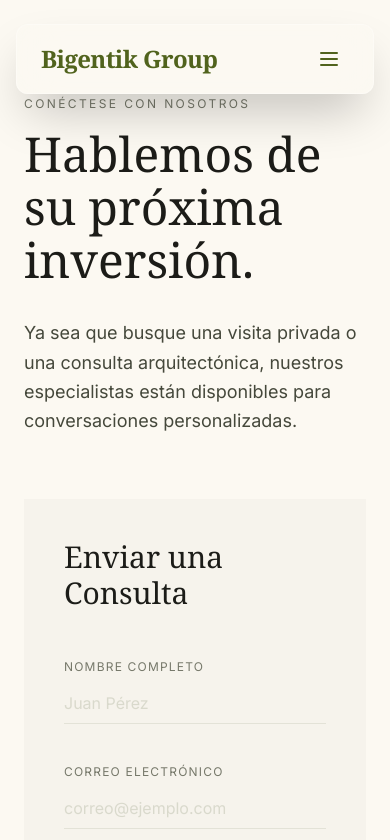
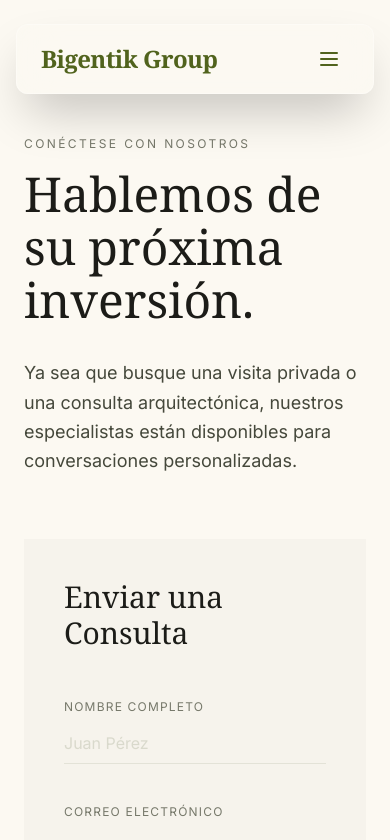
Before and after one commit to bigentikgroup1-hue/bigentik-group, a Next.js app: page /about/contact in a window 390 px wide. Shown: the top 840 px of the page. Built offline with nearby package versions, Linux system fonts and the light colour scheme.

Commit message:
fix: mobile view hero section in contact page

```diff
--- a/components/contact/ContactHero.tsx
+++ b/components/contact/ContactHero.tsx
@@ -4,7 +4,7 @@ import { getTranslator, Locale } from '@/lib/i18n';
 export const ContactHero = async ({ locale }: { locale: string }) => {
   const t = await getTranslator(locale as Locale);
   return (
-    <section className="relative pt-24 lg:pt-34 pb-16 px-6 max-w-7xl mx-auto">
+    <section className="relative pt-34 pb-16 px-6 max-w-7xl mx-auto">
       <div className="grid lg:grid-cols-2 gap-16 items-end">
         <div>
           <span className="font-label text-xs uppercase tracking-[0.2em] text-outline mb-4 block">
```
